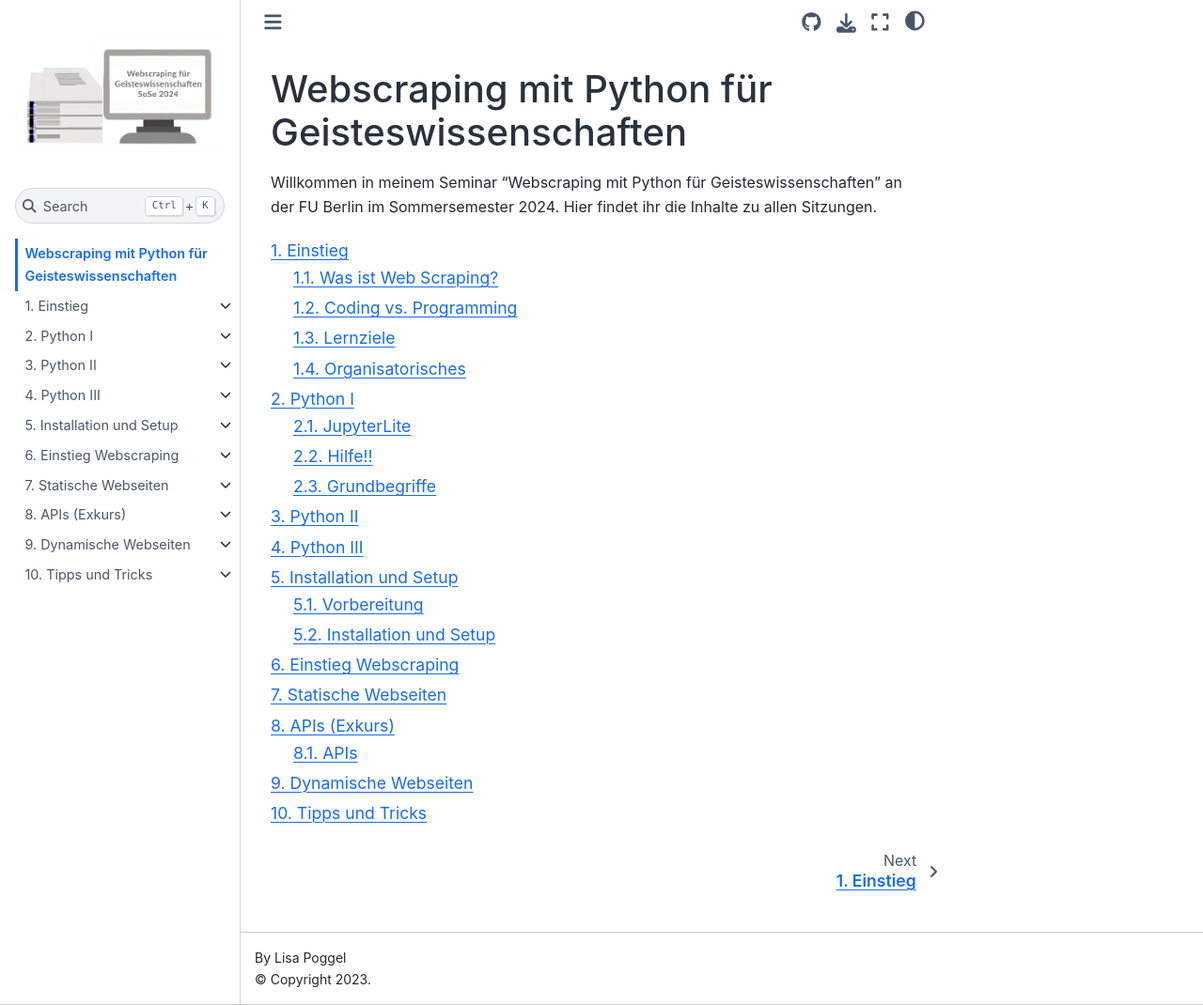
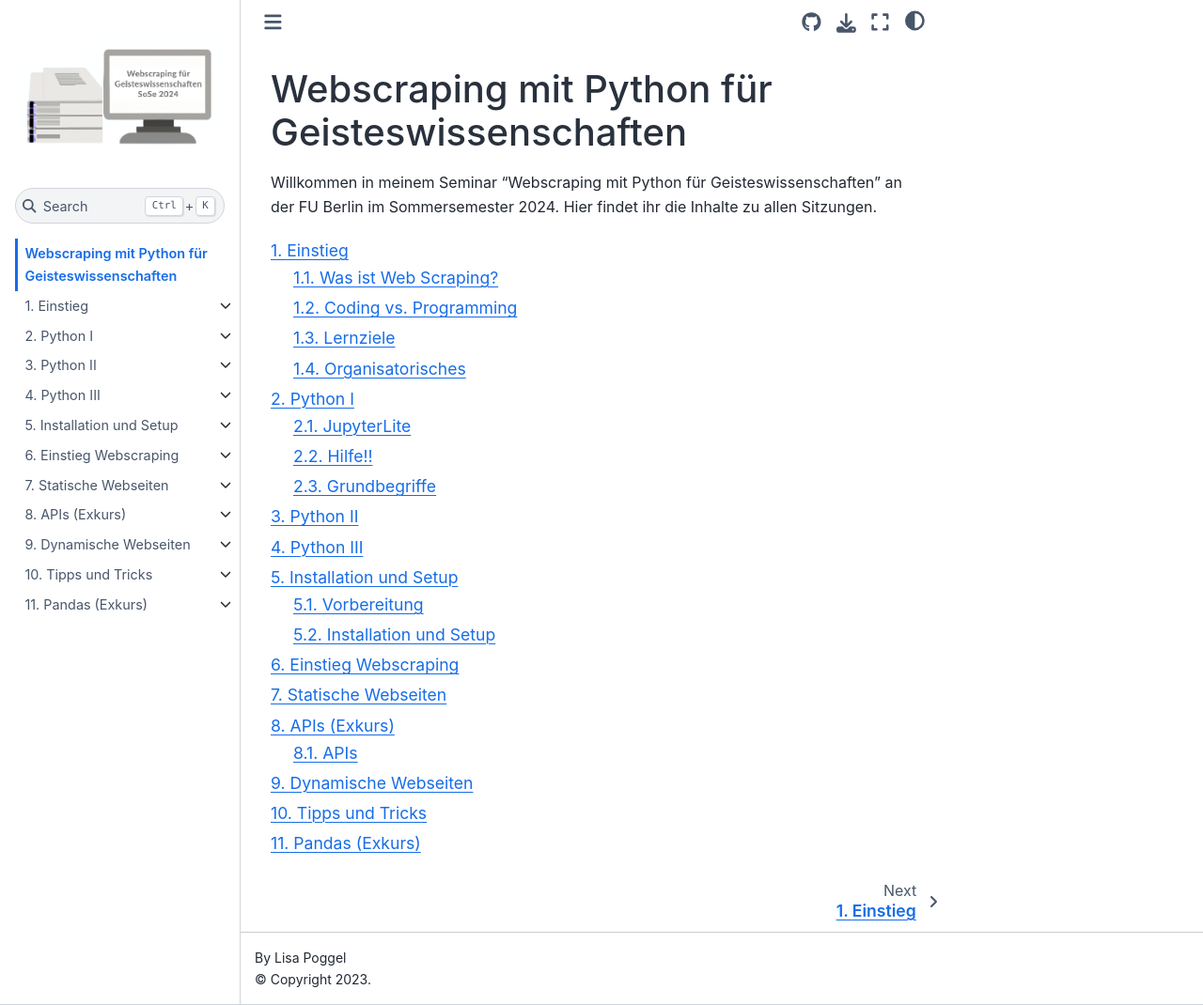
Before and after one commit to lipogg/webscraping-mit-python, a Jupyter Book: the page built from intro.md, in a window 1280 px wide and 1070 px high. Shown: the whole window at 94% size. Built offline with Jupyter Book 1.0.4 settings and Sphinx 7.4.7 and the Sphinx Book theme 1.1.4, drawn with Linux system fonts in a browser that asks for light colours; pages that are not in the unit, such as notebooks, are missing from menus; comment, search, counter and statistics services are not loaded; some of the changed lines change nothing that is shown.

Commit message:
add ch.11, update toc

```diff
--- a/_toc.yml
+++ b/_toc.yml
@@ -102,8 +102,8 @@ sections:
       title: Authentifizierung, Autorisierung und APIs
     - file: chapters/10/subchapters/04_tipps_tricks.ipynb
       title: Weitere Tipps und Tricks
-#- file: chapters/11/11_intro
-#  title: Pandas (Exkurs)
-#  sections:
-#    - file: chapters/11/subchapters/01_pandas.ipynb
-#      title: Daten bereinigen mit Pandas
+- file: chapters/11/11_intro
+  title: Pandas (Exkurs)
+  sections:
+    - file: chapters/11/subchapters/01_pandas.ipynb
+      title: Daten bereinigen mit Pandas
```
Also changed, not shown: 1 other file.
